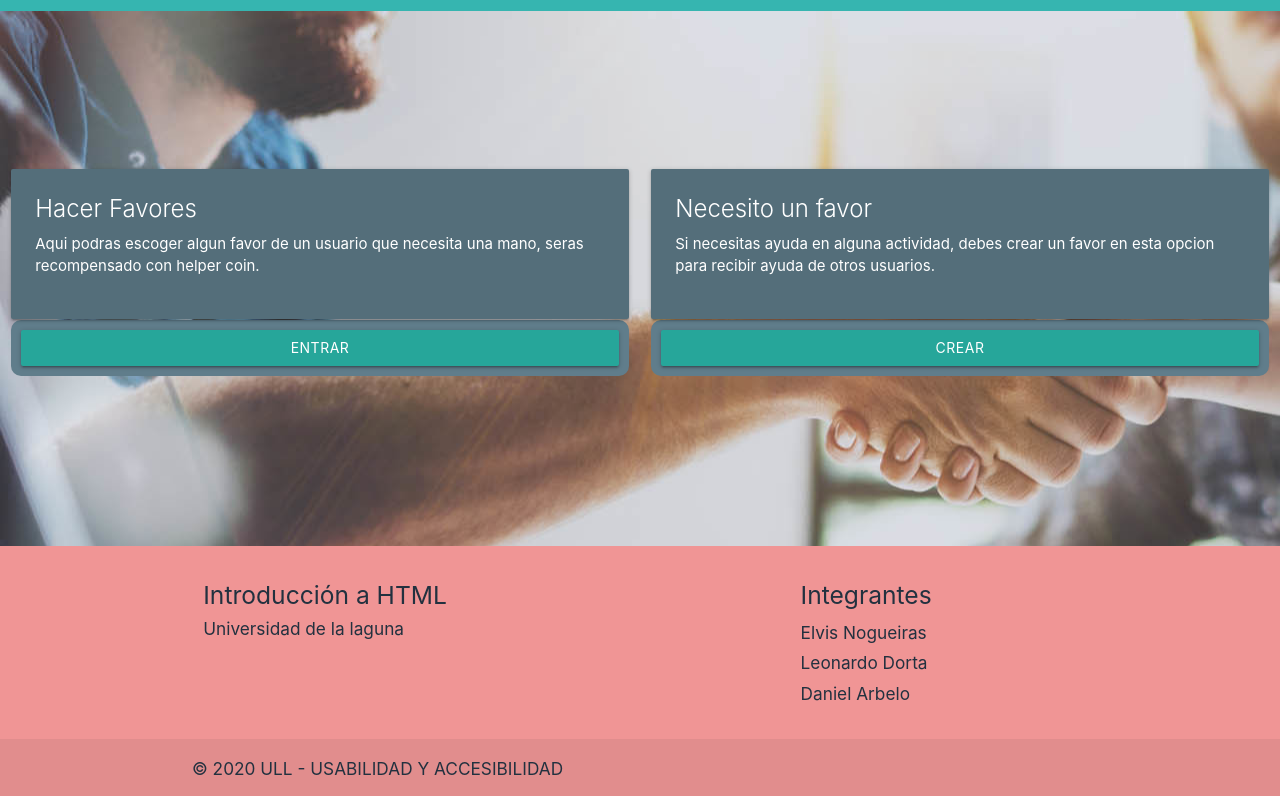
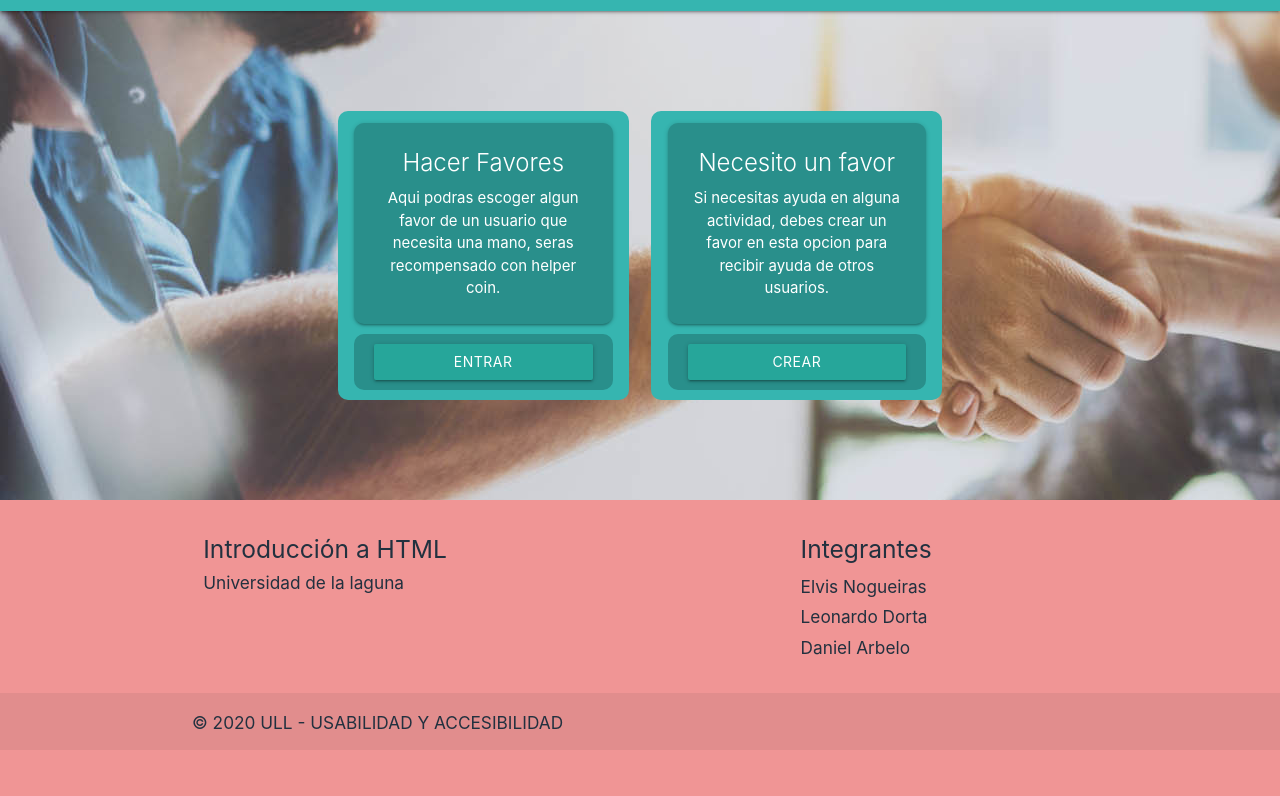
Before and after one commit to JDany94/Web-UyA, a plain HTML site: page elegir_rol.html in a window 1280 px wide. Shown: the part 53-849 px from the top of the page. After the commit the page ends 803 px from the top, so only its background shows below. Drawn offline with Linux system fonts and the light colour scheme.

Commit message:
modify (elegir-rol/crear-fav/lista-fav) estetico con css

```diff
--- /dev/null
+++ b/css/crear_fav.css
@@ -0,0 +1,50 @@
+body {
+    background-image: url("../imagenes/apreton_manos.jpg");
+    margin:0;
+    box-sizing: border-box;
+    display: flex;
+    flex-direction: column;
+    min-height: 100vh;
+}
+
+.contenedor {
+    padding-top: 50px;
+    padding-bottom: 50px;
+    flex: 1;
+}
+
+.fondo {
+    background: #36b5b0;
+    margin-top: 30px;
+    margin-bottom: 40px;
+    border-radius: 10px;
+    padding-top: 5px;
+    padding-bottom: 10px;
+}
+
+.lista-titulo {
+    text-align: center;
+    color: white;
+}
+
+.lista-favores {
+    background: #298f8b;
+    border-radius: 10px;
+    margin-left: 10px;
+    margin-right: 10px;
+    padding-bottom: 10px;
+    padding-top: 10px;
+}
+.btn {
+    display: flex;
+    justify-content: center;
+    margin-left: 10px;
+    margin-right: 10px;
+}
+
+.info-adicional {
+    color: white;
+    margin-left: 10px;
+    margin-right: 10px;
+    text-align: center;
+}
--- /dev/null
+++ b/css/elegir_rol.css
@@ -0,0 +1,49 @@
+body {
+    background-image: url("../imagenes/apreton_manos.jpg");
+    margin:0;
+    box-sizing: border-box;
+    display: flex;
+    flex-direction: column;
+    min-height: 100vh;
+}
+
+.contenedor {
+    padding-top: 100px;
+    padding-bottom: 80px;
+    flex: 1;
+}
+
+.fondo {
+    background: #36b5b0;;
+    border-radius: 10px;
+}
+
+.card {
+    background: #298f8b;
+    border-radius: 10px;
+    text-align: center;
+    color: white;
+    margin-left: 5px;
+    margin-right: 5px;
+    margin-top: 12px;
+    margin-bottom: 10px;
+    min-height: 160px;
+}
+
+.card-btn {
+    margin-top: -14px;
+    padding: 10px;
+    border-radius: 10px;
+    background: #298f8b;
+    margin-left: 5px;
+    margin-right: 5px;
+    margin-top: 10px;
+    margin-bottom: 10px;
+}
+
+.btn {
+    display: flex;
+    justify-content: center;
+    margin-left: 10px;
+    margin-right: 10px;
+}
--- a/css/lista.css
+++ b/css/lista_fav.css
@@ -1,12 +1,22 @@
 body {
-background: #9dd8c8;
+    background-image: url("../imagenes/apreton_manos.jpg");
+    margin:0;
+    box-sizing: border-box;
+    display: flex;
+    flex-direction: column;
+    min-height: 100vh;
+}
+
+.contenedor {
+    padding-top: 5px;
+    padding-bottom: 5px;
+    flex: 1;
 }
 
 .lista {
     background: #36b5b0;
-    margin-top: 20px;
-    margin-bottom: 20px;
-    padding-bottom: 20px;
+    margin-top: 40px;
+    margin-bottom: 40px;
     height: 550px;
     border-radius: 10px;
     overflow: auto;
@@ -25,10 +35,6 @@ background: #9dd8c8;
     padding-bottom: 10px;
     padding-top: 10px;
 }
-
-/* .favor {
-    border-radius: 10px;
-} */
 
 .favor {
     background: white;
--- a/css/roles.css
+++ /dev/null
@@ -1,28 +0,0 @@
-.rol {
-    background-image: url("../imagenes/apreton_manos.jpg");
-    padding-bottom: 150px;
-    padding-top: 150px;
-    display: flex;
-    align-items: start;
-}
-
-.card-action {
-    margin-top: -14px;
-    padding: 10px;
-    border-radius: 10px;
-}
-
-.card-action .btn {
-
-    display: flex;
-    justify-content: center;
-}
-
-.card {
-    height: 150px;
-}
-
-.titulo-cuadros {
-    display: flex;
-    justify-content: center;
-}
--- a/elegir_rol.html
+++ b/elegir_rol.html
@@ -8,7 +8,7 @@
         <link rel="icon" type="image/x-icon" href="" />
         <link href="css/materialize.css" rel="stylesheet">
         <link href="css/main.css" rel="stylesheet">
-        <link href="css/roles.css" rel="stylesheet">
+        <link href="css/elegir_rol.css" rel="stylesheet">
         <link href="https://fonts.googleapis.com/icon?family=Material+Icons" rel="stylesheet">
     </head>
 
@@ -34,11 +34,12 @@
     </header>
 
     <body>
-        <div class="rol">
-            <div class="row">
+        <div class="contenedor container">
+            <div class="row container">
                 <div class="col s12 m12 l6">
-                <div class="card blue-grey darken-1">
-                    <div class="card-content white-text">
+                    <div class="fondo col s12 m12 l12">
+                        <div class="card">
+                            <div class="card-content">
                                 <span class="card-title">Hacer Favores</span>
                                 <p>
                                     Aqui podras escoger algun favor de un usuario que necesita una mano,
@@ -46,13 +47,15 @@
                                 </p>
                             </div>
                         </div>
-                <div class="card-action blue-grey">
-                    <a class="waves-effect waves-light btn">Entrar</a>
+                        <div class="card-btn">
+                            <a onclick="location.href='lista_favores.html'" class="btn">Entrar</a>
+                        </div>
                     </div>
                 </div>
                 <div class="col s12 m12 l6">
-                    <div class="card blue-grey darken-1">
-                        <div class="card-content white-text">
+                    <div class="fondo col s12 m12 l12">
+                        <div class="card">
+                            <div class="card-content">
                                 <span class="card-title">Necesito un favor</span>
                                 <p>
                                     Si necesitas ayuda en alguna actividad, debes crear un favor en esta
@@ -60,8 +63,9 @@
                                 </p>
                             </div>
                         </div>
-                    <div class="card-action blue-grey">
-                        <a onclick="location.href='lista_favores.html'" class="waves-effect waves-light btn">Crear</a>
+                        <div class="card-btn">
+                            <a onclick="location.href='crear_favores.html'" class="btn">Crear</a>
+                        </div>
                     </div>
                 </div>
             </div>
```
Also changed, not shown: crear_favores.html (+10 -9 lines), lista_favores.html (+5 -2 lines). Lines whose indentation alone changed are shown as unchanged.
